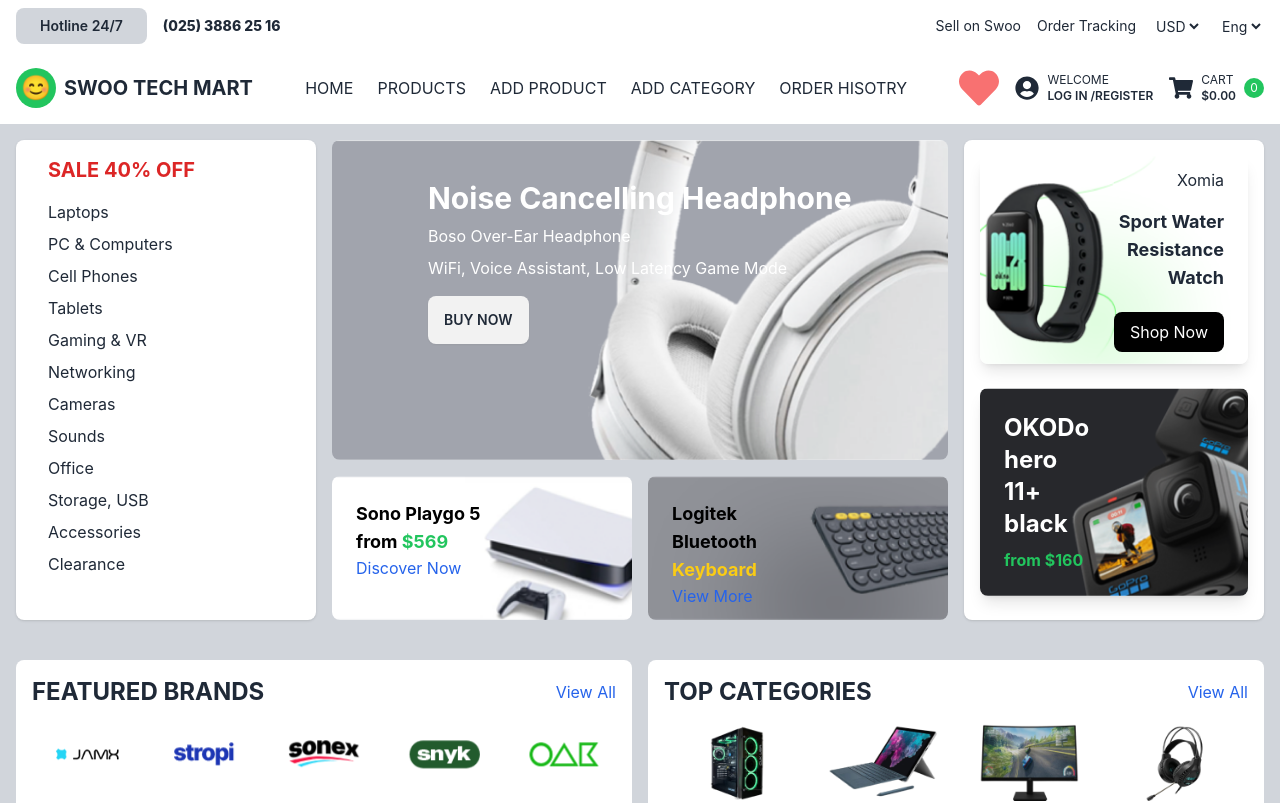
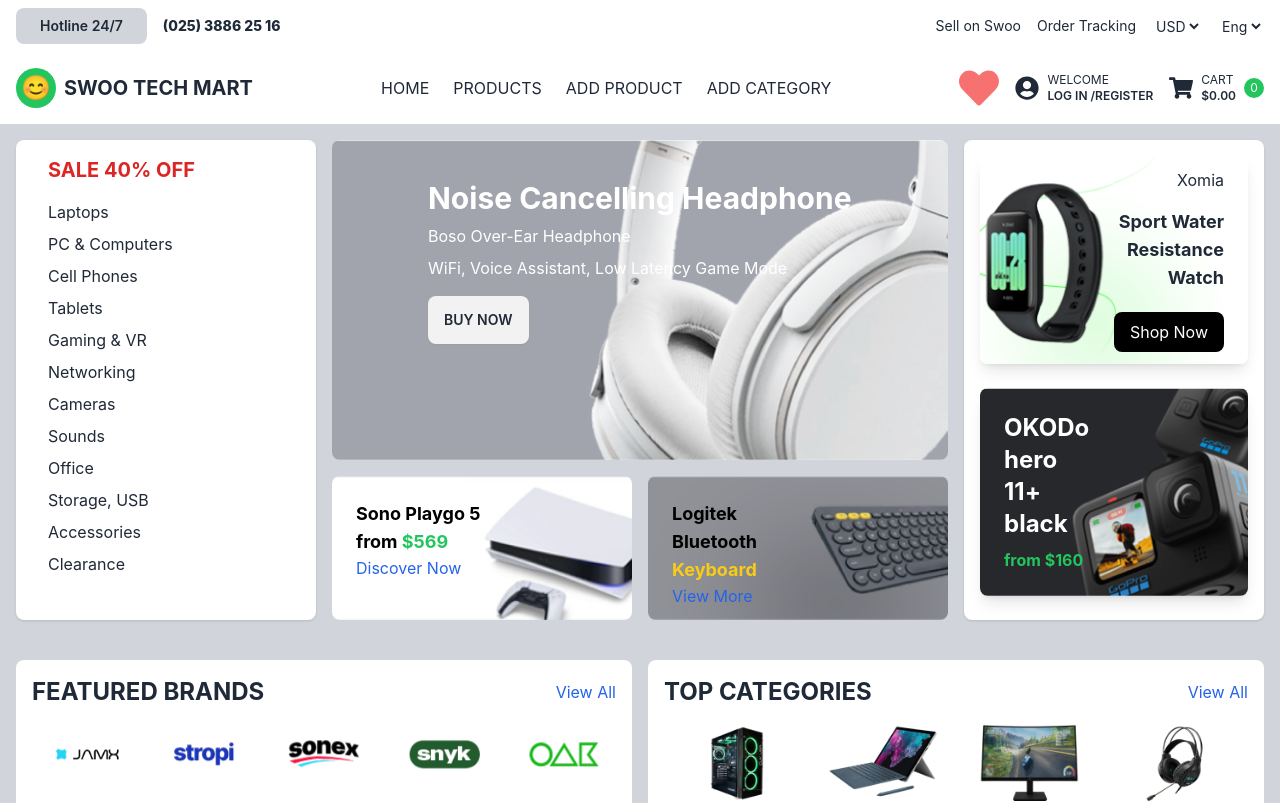
Before and after one commit to iamraselmolla/dotpotit-e-commerce-Front-End, a React (Create React App) app: page / in a window 1280 px wide. Shown: the top 803 px of the page. Built offline with nearby package versions, Linux system fonts and the light colour scheme.

Commit message:
set order hisotry on user login condition

```diff
--- a/src/componenet/header/Header.js
+++ b/src/componenet/header/Header.js
@@ -41,7 +41,7 @@
                     <Link to="/products" className="hover:text-green-500 uppercase">PRODUCTS</Link>
                     <Link to="/add-product" className="hover:text-green-500 uppercase">Add Product</Link>
                     <Link to="/add-category" className="hover:text-green-500 uppercase">Add Category</Link>
-                    <Link to="/history" className="hover:text-green-500 uppercase">Order Hisotry</Link>
+                    {user && <Link to="/history" className="hover:text-green-500 uppercase">Order Hisotry</Link>}
                 </div>
 
                 <div className="flex items-center space-x-4">
```
